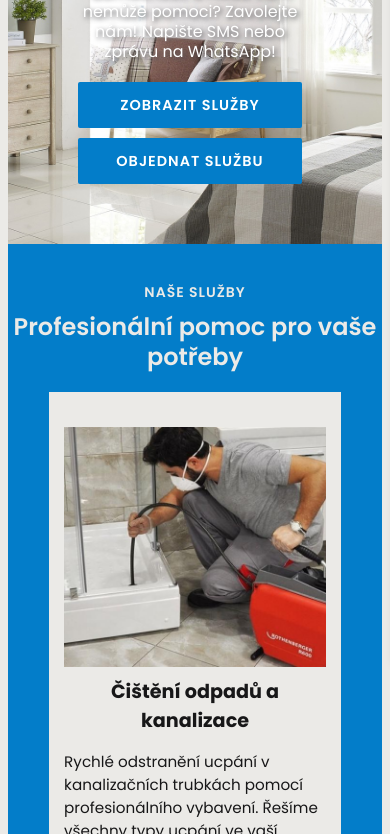
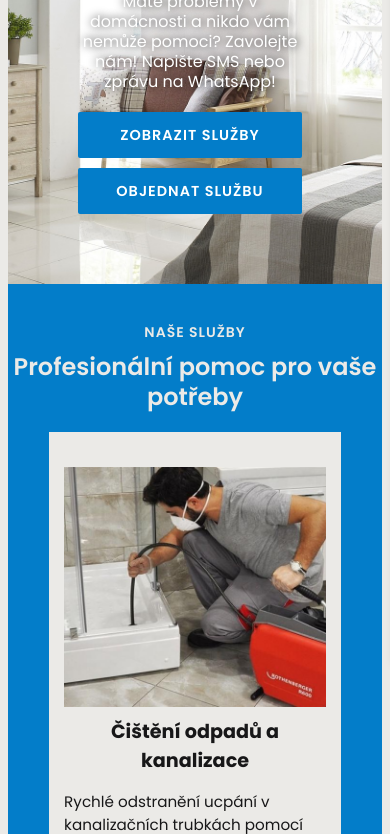
Before and after one commit to ArynaPatlakh/Project_Ch, a plain HTML site: page index.html in a window 390 px wide. Shown: the part 243-1077 px from the top of the page. Drawn offline with Linux system fonts and the light colour scheme.

Commit message:
fixed color

```diff
--- a/css/main.css
+++ b/css/main.css
@@ -268,7 +268,7 @@ input {
 
 .main-desc {
   font-size: 1.5rem;
-  font-style: normal;
+  font-style: bold;
   font-weight: 400;
   line-height: 1.25;
   letter-spacing: 0px;
@@ -276,7 +276,7 @@ input {
   margin-bottom: 10px;
   color: #fff;
   max-width: 75%;
-  text-shadow: 2px 2px 5px var(--text-color--);
+  text-shadow: 1px 0px 10px black;
   text-align: center;
 }
 
@@ -721,9 +721,9 @@ form#contact-form button[type="button"]:focus {
 
   .hero {
     height: auto;
-    /* padding: 40px 0; */
-    padding-top: 50px;
-    padding-bottom: 60px;
+
+    padding-top: 80px;
+    padding-bottom: 70px;
   }
 
   .hero-wrapper {
```
